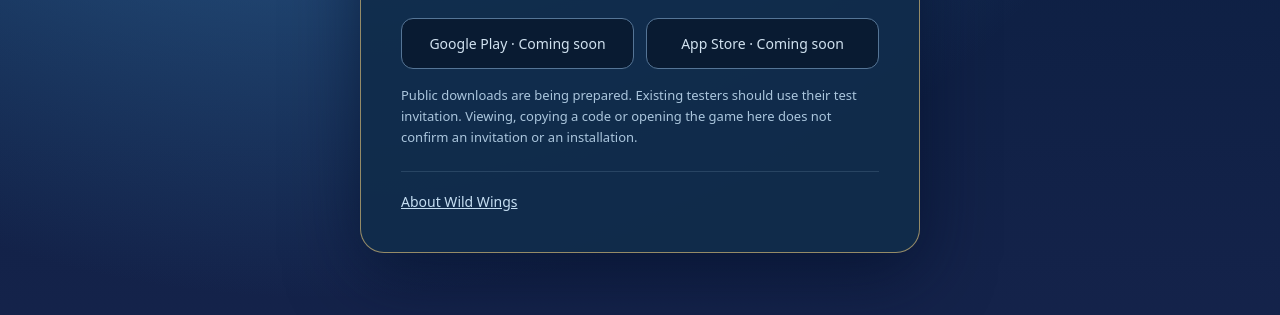
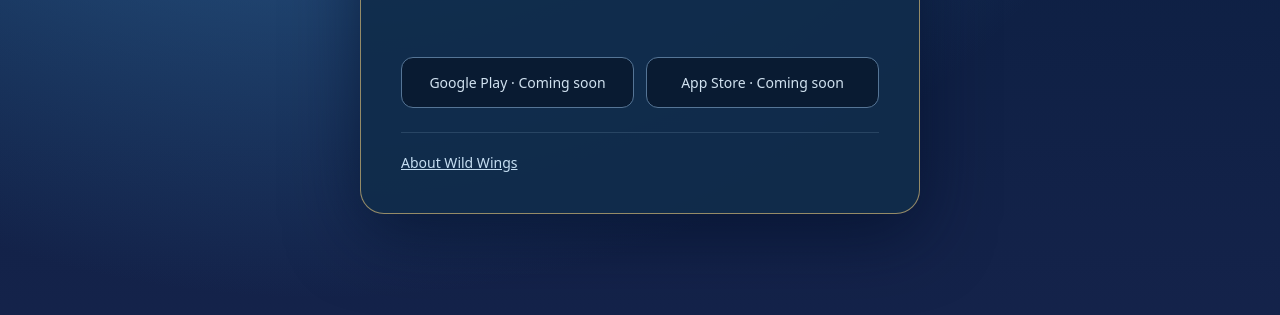
Before and after one commit to pepierce/pushshare-website, a plain HTML site: page wildwings-invite.html in a window 1280 px wide. Shown: the part 437-752 px from the top of the page. Drawn offline with Linux system fonts and the light colour scheme.

Commit message:
Wild Wings invite: Google Play is live
Turn on the Google Play button and hide the "public downloads are being
prepared" note once a store listing exists. App Store follows when its page
is public.

Co-Authored-By: Claude Opus 5.5 <noreply@anthropic.com>

```diff
--- a/wildwings-invite.html
+++ b/wildwings-invite.html
@@ -60,7 +60,7 @@
   const historyUrl = "https://ruujldwnwceolrnfiwfe.supabase.co/functions/v1/wildwings-invite";
   // Public listings were unavailable at verification. Turn these on only after
   // verifying the real destinations; previews must never promise an installation.
-  const storeAvailability = { android: false, ios: false };
+  const storeAvailability = { android: true, ios: false };
   const query = new URL(location.href).searchParams;
   const tokens = query.getAll("invite");
   const token = tokens.length === 1 && /^[0-9a-f]{8}-[0-9a-f]{4}-4[0-9a-f]{3}-[89ab][0-9a-f]{3}-[0-9a-f]{12}$/i.test(tokens[0]) ? tokens[0] : "";
@@ -106,6 +106,8 @@
     byId("open").textContent = m[3];
     byId("copy").textContent = m[4];
     byId("availability").textContent = m[7];
+    // The "downloads are being prepared" note is only true before a public listing exists.
+    byId("availability").hidden = Object.values(storeAvailability).some(Boolean);
     byId("android-store").textContent = m[10];
     byId("ios-store").textContent = m[11];
     byId("home").textContent = m[8];
```
